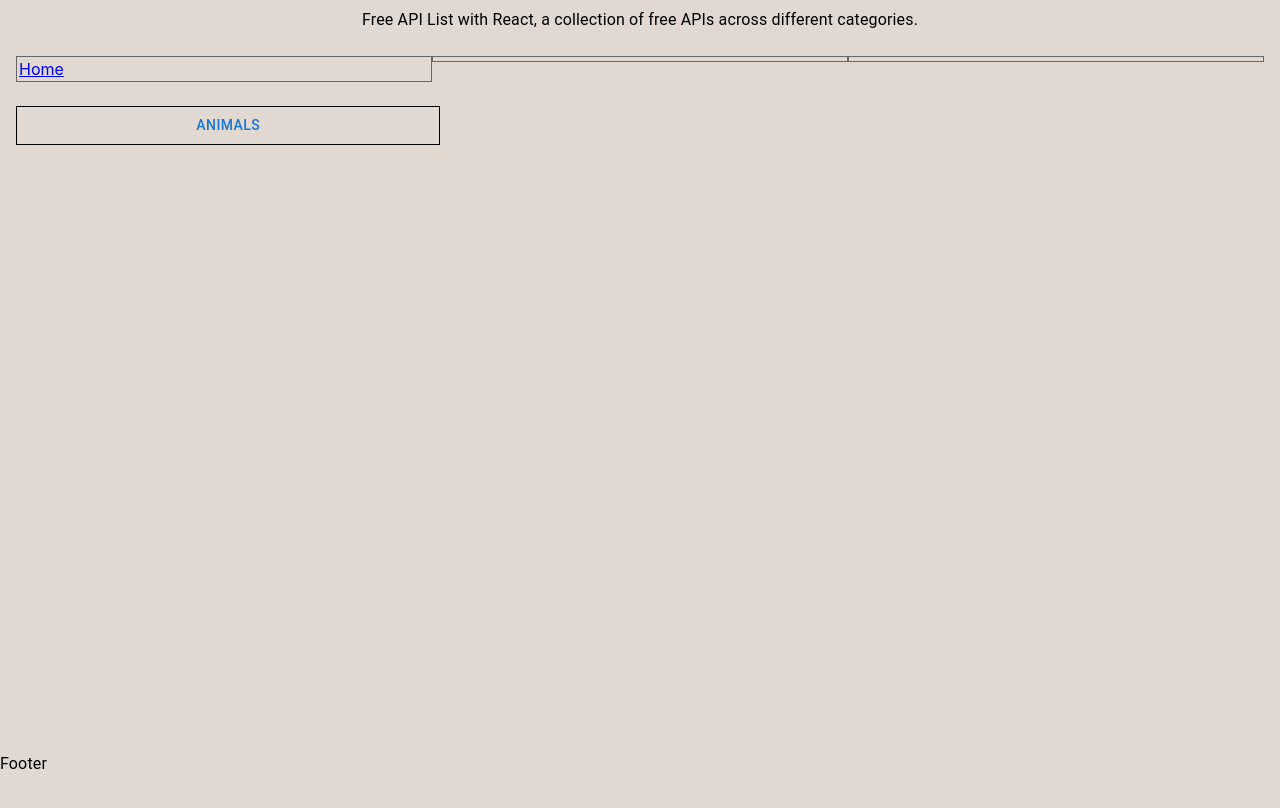
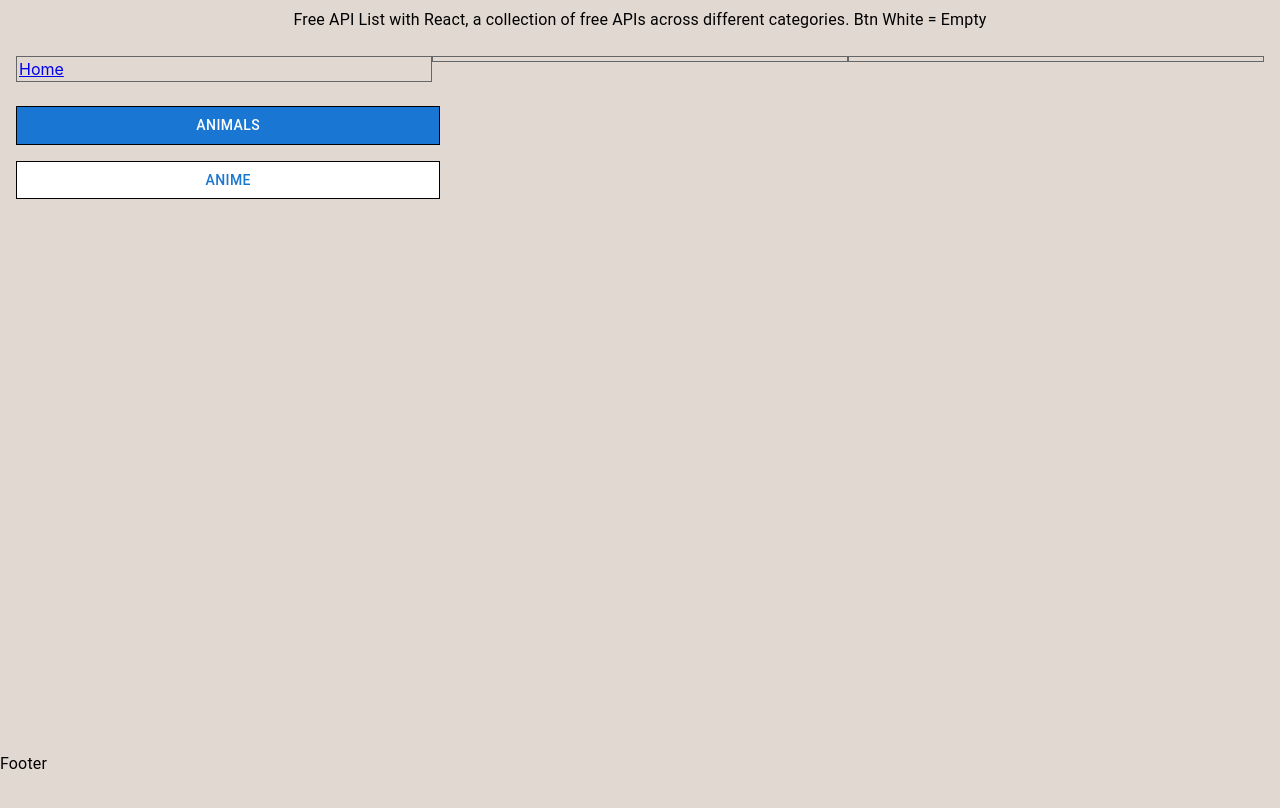
Before and after one commit to Curtis-Thomas/free-api-list-with-react, a React (Create React App) app: page / in a window 1280 px wide. Built offline with nearby package versions, Linux system fonts and the light colour scheme.

Commit message:
style: add BtnRouting color scheme

```diff
--- a/src/App.js
+++ b/src/App.js
@@ -10,6 +10,7 @@ import AnimalsCataas from "./api/animals/AnimalsCataas";
 import AnimalsDogApi from "./api/animals/AnimalsDogApi";
 import AnimalsDog from "./api/animals/AnimalsDog";
 import AnimalsMeowFacts from "./api/animals/AnimalsMeowFacts";
+import AnimeDash from "./api/anime/Anime1Dash";
 
 function App() {
   return (
@@ -20,10 +21,9 @@ function App() {
         </Box>
         <Box sx={{ minHeight: "85vh", padding: "16px" }}>
           <Routes>
-            {/* <Route path="" element={< />} /> */}
-
             <Route path="/" element={<Main />} />
             <Route path="/free-api-list-with-react/" element={<Main />} />
+
             <Route path="/AnimalsDash" element={<AnimalDash />} />
             <Route
               path="/AnimalsDash/AnimalsDailyCatFacts"
@@ -38,7 +38,12 @@ function App() {
               element={<AnimalsDogApi />}
             />
             <Route path="/AnimalsDash/AnimalsDog" element={<AnimalsDog />} />
-            <Route path="/AnimalsDash/AnimalsMeowFacts" element={<AnimalsMeowFacts />} />
+            <Route
+              path="/AnimalsDash/AnimalsMeowFacts"
+              element={<AnimalsMeowFacts />}
+            />
+
+            <Route path="/AnimeDash" element={<AnimeDash />} />
           </Routes>
         </Box>
         <Box sx={{ height: "5vh" }}>
--- /dev/null
+++ b/src/api/anime/Anime1Dash.js
@@ -0,0 +1,15 @@
+import { Box, Typography } from "@mui/material";
+import NavBar from "../../core/main/navigation/NavBar";
+
+const AnimeDash = () => {
+  return (
+    <Box>
+      <NavBar link="/AnimeDash" />
+      <Box>
+        <Typography>Anime Dash</Typography>
+      </Box>
+    </Box>
+  );
+};
+
+export default AnimeDash;
--- a/src/core/header/Header.js
+++ b/src/core/header/Header.js
@@ -12,7 +12,7 @@ const Header = () => {
     >
       <Typography>
         Free API List with React, a collection of free APIs across different
-        categories.
+        categories. Btn White = Empty
       </Typography>
     </Box>
   );
--- a/src/core/main/BtnRouting.js
+++ b/src/core/main/BtnRouting.js
@@ -2,7 +2,7 @@ import { useNavigate } from "react-router-dom";
 import { Box, Button, useMediaQuery } from "@mui/material";
 import { useTheme } from "@mui/material/styles";
 
-const BtnRouting = ({ btnName, navigateTo }) => {
+const BtnRouting = ({ btnName, navigateTo, backgroundColor, textColor }) => {
   const navigate = useNavigate();
   const theme = useTheme();
   const isMobile = useMediaQuery(theme.breakpoints.down("sm"));
@@ -18,9 +18,14 @@ const BtnRouting = ({ btnName, navigateTo }) => {
         width: isMobile ? "100%" : "33vw",
         maxWidth: "100%",
         marginBottom: 2,
+        backgroundColor: `${backgroundColor}`,
       }}
     >
-      <Button fullWidth={true} onClick={handleClick}>
+      <Button
+        fullWidth={true}
+        onClick={handleClick}
+        style={{ color: `${textColor}` }}
+      >
         {btnName}
       </Button>
     </Box>
--- a/src/core/main/Main.js
+++ b/src/core/main/Main.js
@@ -9,7 +9,18 @@ const Main = () => {
       <NavBar />
 
       <Box>
-        <BtnRouting btnName="Animals" navigateTo="/AnimalsDash" />
+        <BtnRouting
+          btnName="Animals"
+          navigateTo="/AnimalsDash"
+          backgroundColor="#1976D2"
+          textColor="white"
+        />
+        <BtnRouting
+          btnName="Anime"
+          navigateTo="/AnimeDash"
+          backgroundColor="white"
+          textColor="#1976D2"
+        />
       </Box>
     </Box>
   );
```
Also changed, not shown: src/api/animals/1AnimalsApi.txt (added), src/api/animals/AnimalsApi.txt (deleted), src/api/anime/1AnimeApi.txt (added), src/fullArray.txt, 2 other files (tests, documents, lock files or other folders).
